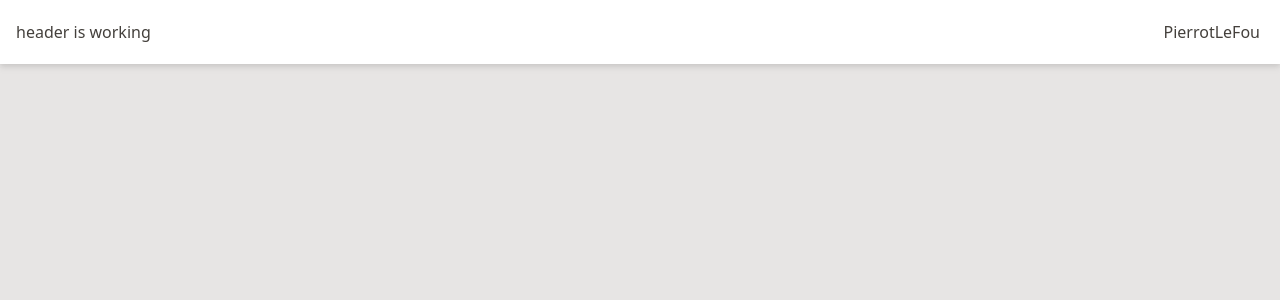
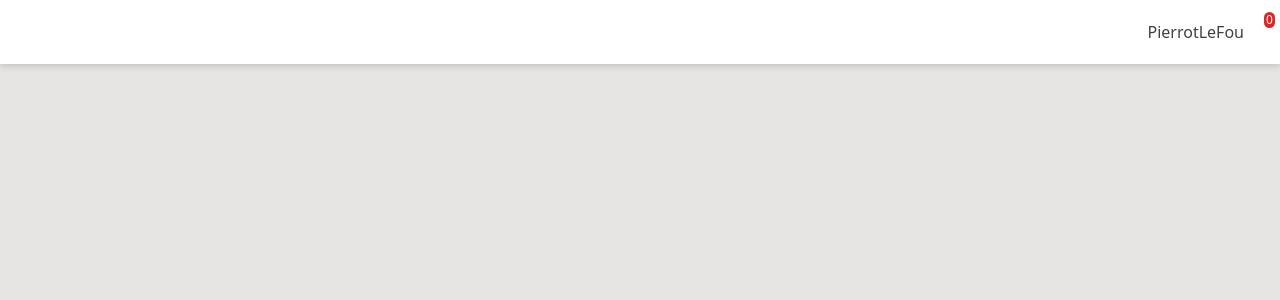
Before and after one commit to Rem0ld/site-voyage, a React (Vite) app: page / in a window 1280 px wide. Shown: the top 300 px of the page. Built offline with nearby package versions, Linux system fonts and the light colour scheme.

Commit message:
working on router link is not properly working

```diff
--- a/package.json
+++ b/package.json
@@ -12,9 +12,11 @@
     "prepare": "husky install"
   },
   "dependencies": {
+    "@iconify-icons/radix-icons": "^1.1.2",
     "@iconify/icons-akar-icons": "^1.1.9",
     "@iconify/icons-emojione": "^1.1.0",
     "@iconify/react": "^1.1.4",
+    "@netlify/classnames-template-literals": "^1.0.0",
     "lottie-react": "^2.1.0",
     "prop-types": "^15.7.2",
     "react": "17.0.2",
--- a/src/components/App.tsx
+++ b/src/components/App.tsx
@@ -32,10 +32,14 @@ export default function App(): ReactElement {
     <BrowserRouter>
       <Suspense fallback={<LoadingOrError />}>
         <Switch>
-          <Route exact path="/" component={Home} />
+          <Route exact path="/">
+            <Home />
+          </Route>
           <Route path="/settings" component={Settings} />
           <Route path="/results" component={Results} />
-          <Route path="/trips" component={Trips} />
+          <Route path="/trips">
+            <Trips />
+          </Route>
           <Route path="/login" component={Login} />
           <Route path="/signup" component={SignUp} />
           {/* <Route path="/notifications" component={Notifications} /> */}
--- a/src/components/Header.tsx
+++ b/src/components/Header.tsx
@@ -1,10 +1,12 @@
+import hamburgerMenu from "@iconify-icons/radix-icons/hamburger-menu";
+import { Icon } from "@iconify/react";
 import React, { ReactElement } from "react";
 import MenuDropdown from "./MenuDropdown";
 
 export default function Header(): ReactElement {
   return (
-    <div className="h-16 px-4 flex justify-between items-center drop-shadow-md bg-white">
-      header is working
+    <div className="h-16 pl-4 pr-8 flex justify-between items-center drop-shadow-md bg-white">
+      <Icon icon={hamburgerMenu} color="#84CC16" className="w-6 h-6" />
       <MenuDropdown notifCount={0} pseudo="PierrotLeFou" isConnected />
     </div>
   );
--- a/src/components/MenuDropdown.tsx
+++ b/src/components/MenuDropdown.tsx
@@ -1,6 +1,9 @@
+/* eslint-disable jsx-a11y/no-noninteractive-element-interactions */
 /* eslint-disable jsx-a11y/click-events-have-key-events */
 import personIcon from "@iconify/icons-akar-icons/person";
 import { Icon } from "@iconify/react";
+import ctl from "helpers/ctl";
+import stopPropa from "helpers/stopPropagation";
 import React, { ReactElement } from "react";
 import { BrowserRouter as Router, Link } from "react-router-dom";
 
@@ -10,7 +13,7 @@ type AppProperties = {
   isConnected: boolean;
 };
 
-const classMenu = `
+const classMenu = ctl(`
 menu
 opacity-0
 absolute
@@ -27,20 +30,20 @@ const classMenu = `
 border
 border-gray-200
 leading-7
-`;
+`);
 
-const classNotif = `
+const classNotif = ctl(`
 absolute
 -top-2
 left-4
-  w-3.5
-  h-4
+min-w-min
+min-h-min
 flex
 justify-center
 items-center
 bg-red-600
-  rounded-lg
-`;
+rounded-md
+`);
 
 const toggleMenu = (
   event: React.MouseEvent<HTMLDivElement, MouseEvent>
@@ -59,23 +62,29 @@ export default function MenuDropdown({
       <div className="relative flex justify-center space-x-1">
         <span className="">{pseudo}</span>
         <div
+          className="relative"
           onClick={(event) => {
             toggleMenu(event);
           }}
           role="button"
           tabIndex={0}
-          className="relative"
         >
           <div className={classNotif}>
-            <div className="p-1 text-white">{notifCount}</div>
+            <div className="p-0.5 text-white text-xs leading-3">
+              {notifCount}
+            </div>
           </div>
           <Icon icon={personIcon} className="w-6 h-6 text-primary" />
         </div>
-        <ul className={classMenu}>
+        <ul
+          className={classMenu}
+          onClick={(event) => {
+            stopPropa(event);
+          }}
+        >
           <li>
-            <Link to="/trips">Trips</Link>
+            <a href="/trips">Trips</a>
           </li>
-
           <li>
             <Link to="/notifications">Notifications</Link>
           </li>
```
Also changed, not shown: 1 other file (tests, documents, lock files or other folders). Lines whose indentation alone changed are shown as unchanged.
